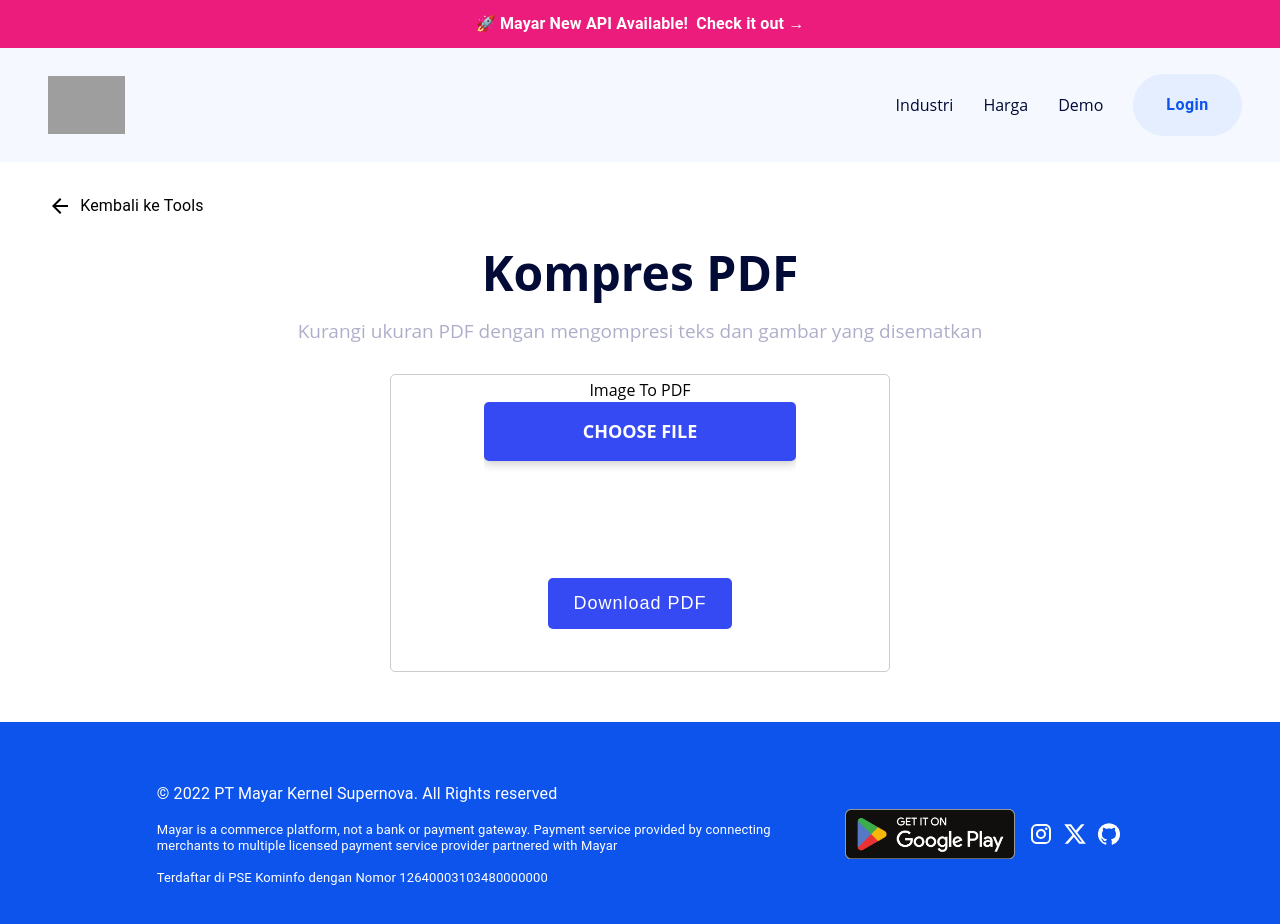
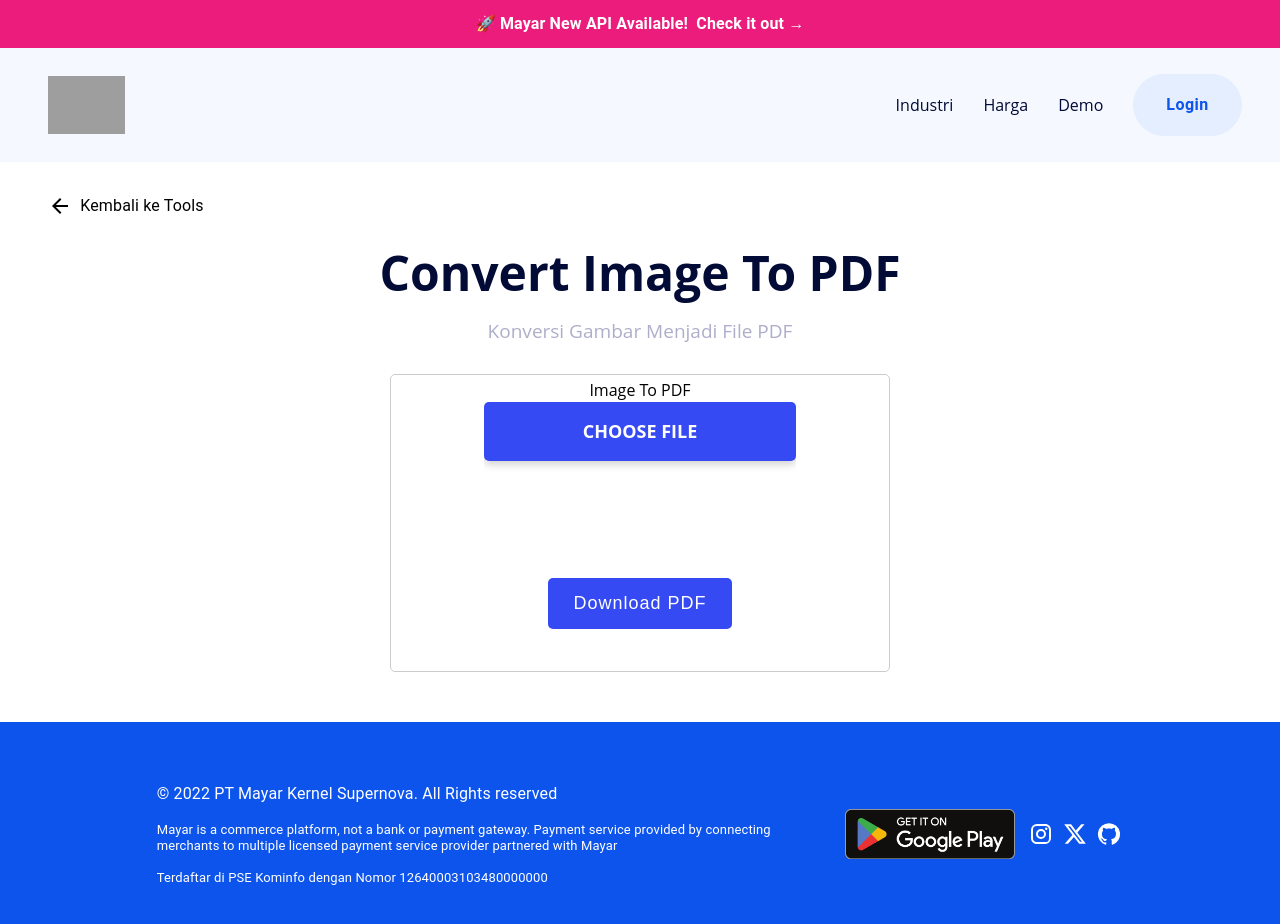
Before and after one commit to aldodwrzy/tools-mayar, a Next.js app: page /tools/imagetopdf in a window 1280 px wide. Shown: the top 924 px of the page. Built offline with nearby package versions, Linux system fonts and the light colour scheme; grey boxes are pictures that could not be loaded.

Commit message:
Fix Title Page

```diff
--- a/src/app/tools/htmltopdf/page.tsx
+++ b/src/app/tools/htmltopdf/page.tsx
@@ -50,8 +50,8 @@ export default function CompressPdf() {
                         <Typography color={"black"} display={"flex"} justifyContent={"start"} alignItems={"center"}>&nbsp; Kembali ke Tools</Typography>
                     </Stack>
                     <div className="section-m">
-                        <h1 className="section-title">Kompres PDF</h1>
-                        <h2 className="section-description">Kurangi ukuran PDF dengan mengompresi teks dan gambar yang disematkan</h2>
+                        <h1 className="section-title">Convert HTML to PDF</h1>
+                        <h2 className="section-description">Konversi File HTML Menjadi File PDF</h2>
                     </div>
                 </div>
                 <div className="content-main-image">
--- a/src/app/tools/imagetopdf/page.tsx
+++ b/src/app/tools/imagetopdf/page.tsx
@@ -27,8 +27,8 @@ export default function CompressPdf() {
                         <Typography color={"black"} display={"flex"} justifyContent={"start"} alignItems={"center"}>&nbsp; Kembali ke Tools</Typography>
                     </Stack>
                     <div className="section-m">
-                        <h1 className="section-title">Kompres PDF</h1>
-                        <h2 className="section-description">Kurangi ukuran PDF dengan mengompresi teks dan gambar yang disematkan</h2>
+                        <h1 className="section-title">Convert Image To PDF</h1>
+                        <h2 className="section-description">Konversi Gambar Menjadi File PDF</h2>
                     </div>
                 </div>
                 <div className="content-main-image">
--- a/src/app/tools/ytdownloader/page.tsx
+++ b/src/app/tools/ytdownloader/page.tsx
@@ -69,17 +69,17 @@ export default function CompressPdf() {
                     </div>
                     </form>
                     <Box>
-                        <Typography color={"black"} fontSize={'12px'} sx={{opacity:"0.8"}} my={5}>
+                        <Typography color={"#AEAECB"} fontSize={'12px'} sx={{opacity:"0.8"}} my={5}>
                             Hanya gunakan alat ini untuk mendownload video milik anda atau anda memiliki hak atas video tersebut.
                             Dengan menggunakan alat ini berarti anda telah menyetujui <Link href={'https://mayarid.notion.site/mayarid/Kebijakan-Layanan-Mayar-Tools-54f3bb3b974a4057863bba011efe345b'} style={{color:'blue', textDecoration:'underline'}}>syarat dan ketentuan</Link> kami.
                         </Typography>
-                        <Typography color={"black"} fontSize={'16px'} sx={{opacity:"0.8"}} mb={5}>
+                        <Typography color={"#AEAECB"} fontSize={'16px'} sx={{opacity:"0.8"}} mb={5}>
                             Mayar Youtube Downloader menjadi solusi yang cocok bagi Anda yang ingin mengunduh video favorit dari Youtube dengan berbagai resolusi, mulai dari kualitas standar (SQ) hingga definisi tinggi (HD), Full HD, 2K, dan bahkan format MP4 4K. Selain itu, Mayar Youtube Downloader memberikan kemudahan dalam mengonversi video YouTube menjadi file MP3, mempermudah dan mempercepat pengunduhan audio.
                         </Typography>
-                        <Typography color={"black"} fontSize={'16px'} sx={{opacity:"0.8"}} mb={5}>
+                        <Typography color={"#AEAECB"} fontSize={'16px'} sx={{opacity:"0.8"}} mb={5}>
                             Kini, tidak ada lagi yang menghalangi Anda untuk menonton video favorit secara offline tanpa perlu koneksi internet. Alat ini telah dirancang untuk memenuhi semua kebutuhan pengunduhan Anda, beroperasi dengan mulus baik di PC maupun perangkat seluler.
                         </Typography>
-                        <Typography color={"black"} fontSize={'16px'} sx={{opacity:"0.8"}} mb={5}>
+                        <Typography color={"#AEAECB"} fontSize={'16px'} sx={{opacity:"0.8"}} mb={5}>
                             Ingin menikmati video favorit Anda tanpa tergantung koneksi internet? Temukan kemudahan untuk unduh video YouTube dengan YT Downloader kami yang cepat dan user-friendly. Dengan hanya beberapa klik, Anda bisa download video YouTube dan mengonversinya menjadi format YouTube MP4, memungkinkan Anda menyimpan dan menonton konten kesayangan Anda kapan saja, di mana saja.
                         </Typography>
                     </Box>
```
